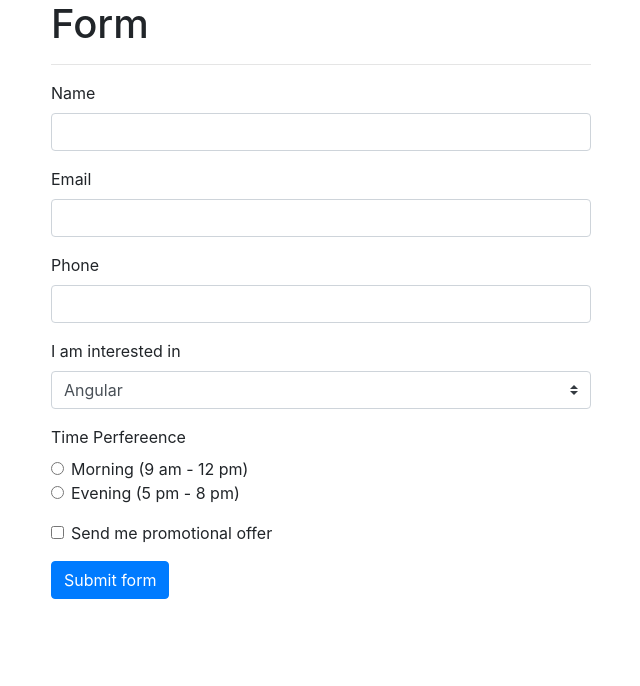
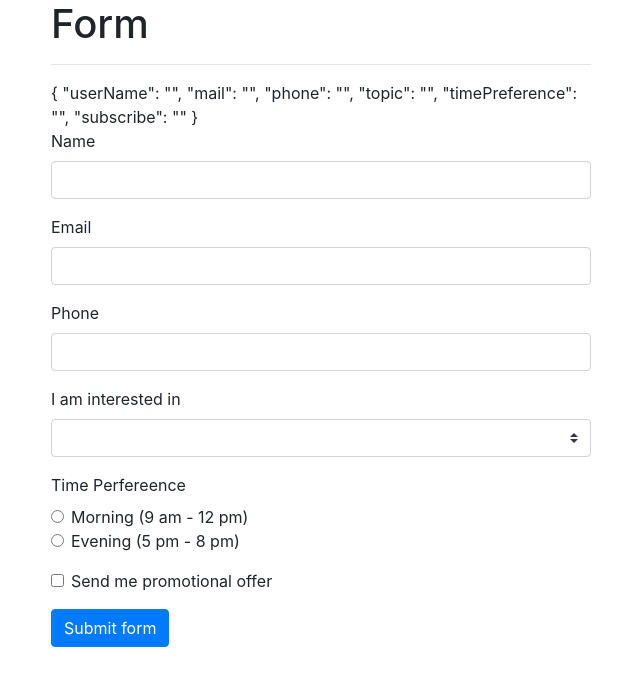
Before and after one commit to abmrifat1/Angular_project_Dir, an Angular app in the folder NgFormsTDF/: page / in a window 1280 px wide. Shown: the top 686 px of the page, without its empty margins (319-959 px from the left). Built offline with nearby package versions, Linux system fonts and the light colour scheme.

Commit message:
ng form,ng form group and show data in json

```diff
--- a/NgFormsTDF/src/app/app.component.html
+++ b/NgFormsTDF/src/app/app.component.html
@@ -3,23 +3,56 @@
     <div class="col-md-6 offset-md-3">
       <h1>Form</h1>
       <hr />
-      <form action="">
+      <form action="" #userForm="ngForm">
+        {{ userForm.value | json }}
+
+        <!-- <div ngModelGroup="address">
+          <div class="row">
+          <div class="col-md-6">
+            <div class="form-group">
+              <label for="">Street</label>
+              <input type="text" name="street" ngModel class="form-control" />
+            </div>
+          </div>
+          <div class="col-md-6">
+            <div class="form-group">
+              <label for="">City</label>
+              <input type="text" name="city" ngModel class="form-control" />
+            </div>
+          </div>
+        </div>
+        <div class="row">
+          <div class="col-md-6">
+          <div class="form-group">
+            <label for="">State</label>
+            <input type="text" name="state" ngModel class="form-control" />
+          </div>
+          </div>
+          <div class="col-md-6">
+          <div class="form-group">
+            <label for="">Postal Code</label>
+            <input type="text" name="postalCode" ngModel class="form-control" />
+          </div>
+          </div>
+          </div>
+        </div> -->
+
         <div class="form-group">
           <label for="">Name</label>
-          <input type="text" class="form-control" />
+          <input type="text" name="userName" ngModel class="form-control" />
         </div>
         <div class="form-group">
           <label for="">Email</label>
-          <input type="email" class="form-control" />
+          <input type="email" name="mail" ngModel class="form-control" />
         </div>
         <div class="form-group">
           <label for="">Phone</label>
-          <input type="tel" class="form-control" />
+          <input type="tel" name="phone" ngModel class="form-control" />
         </div>
 
         <div class="form-group">
           <label for="">I am interested in</label>
-          <select class="custom-select">
+          <select class="custom-select" name="topic" ngModel>
             <option *ngFor="let topic of topics">{{ topic }}</option>
           </select>
         </div>
@@ -30,6 +63,7 @@
             <input
               type="radio"
               name="timePreference"
+              ngModel
               value="morning"
               class="form-check-input"
             />
@@ -41,6 +75,7 @@
               type="radio"
               name="timePreference"
               value="evening"
+              ngModel
               class="form-check-input"
             />
             <label class="form-check-label">Evening (5 pm - 8 pm)</label>
@@ -50,6 +85,8 @@
         <div class="form-check mb-3">
           <input
             type="checkbox"
+            name="subscribe"
+            ngModel
             class="form-check-input"
           />
           <label class="form-check-label">Send me promotional offer</label>
--- a/NgFormsTDF/src/app/app.module.ts
+++ b/NgFormsTDF/src/app/app.module.ts
@@ -3,6 +3,7 @@ import { NgModule } from '@angular/core';
 
 import { AppRoutingModule } from './app-routing.module';
 import { AppComponent } from './app.component';
+import {FormsModule} from '@angular/forms'
 
 @NgModule({
   declarations: [
@@ -10,7 +11,8 @@ import { AppComponent } from './app.component';
   ],
   imports: [
     BrowserModule,
-    AppRoutingModule
+    AppRoutingModule,
+    FormsModule,
   ],
   providers: [],
   bootstrap: [AppComponent]
```
